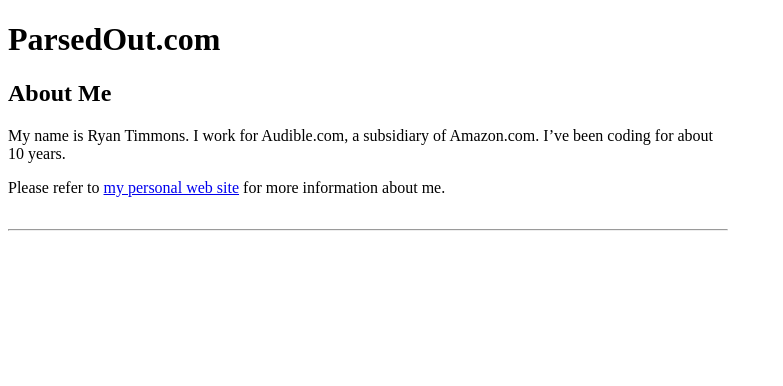
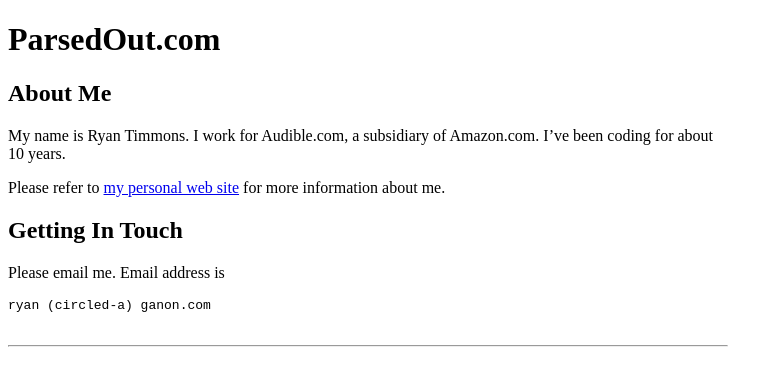
Before and after one commit to rtimmons/Parsed-Out, a Jekyll site: the page built from aboutme.markdown, in a window 1280 px wide. Shown: the top 386 px of the page, without its empty margins (0-783 px from the left). Built offline with Jekyll 4.4.1, drawn with Linux system fonts in a browser that asks for light colours; Markdown is read by kramdown in place of the engine named in the settings.

Commit message:
add email contact info

```diff
--- a/aboutme.markdown
+++ b/aboutme.markdown
@@ -10,5 +10,11 @@
 
 Please refer to [my personal web site][1] for more information about me.
 
+## Getting In Touch
+
+Please email me.  Email address is
+
+    ryan (circled-a) ganon.com
+
 
 [1]: http://ryantimmons.com/
```
